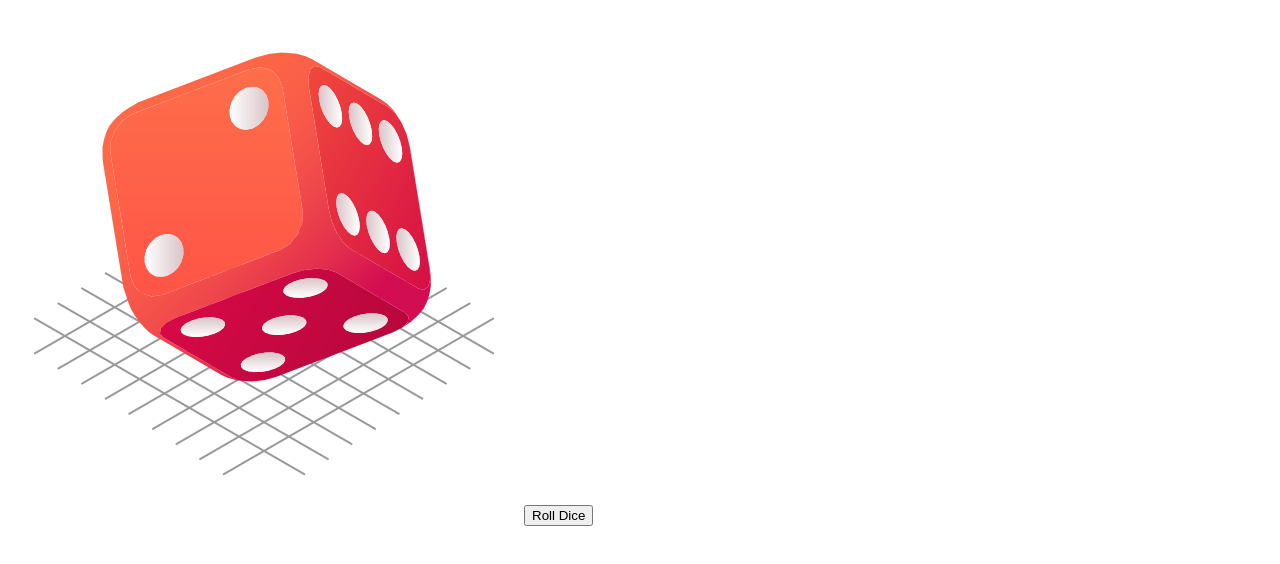
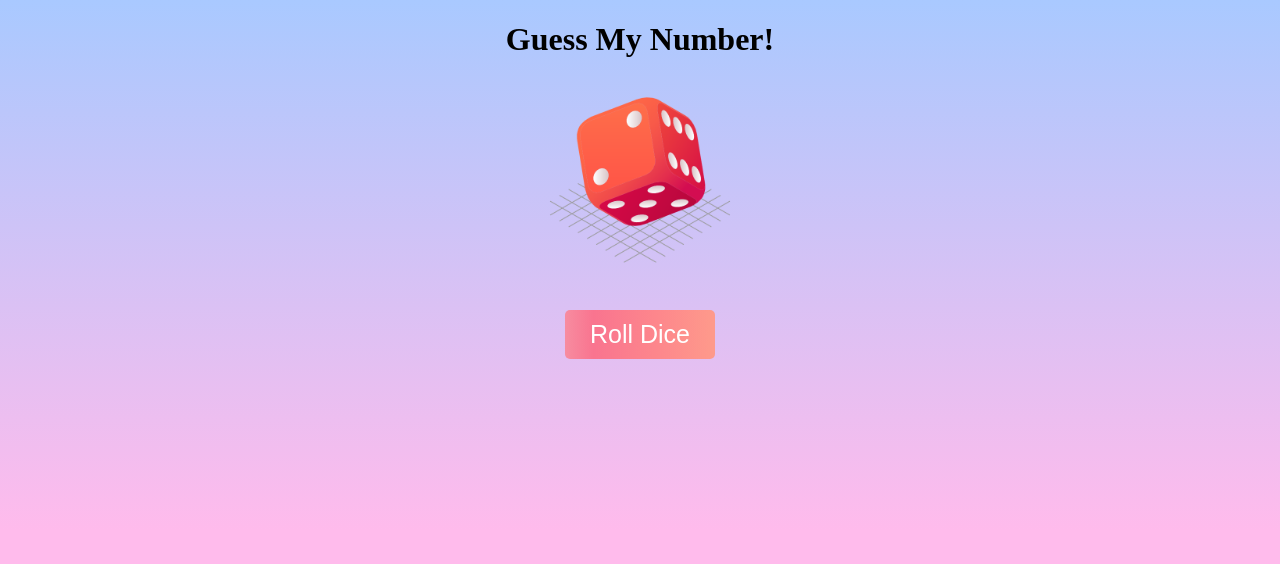
Before and after one commit to VishalValvi-83/Dice-Roller, a plain HTML site: page Index.html in a window 1280 px wide. Drawn offline with Linux system fonts and the light colour scheme.

Commit message:
css aplied

```diff
--- a/Index.html
+++ b/Index.html
@@ -3,10 +3,12 @@
 <head>
     <meta charset="UTF-8">
     <meta name="viewport" content="width=device-width, initial-scale=1.0">
+    <link rel="stylesheet" href="style.css">
     <title>Document</title>
 </head>
 <body>
+    <h1 class="title">Guess My Number!</h1>
     <img src="dice-default.png" alt="dice" class="dice-img" />
-    <button type="button" class="btn">Roll Dice</button>
+    <button type="button" class="btn-roll">Roll Dice</button>
 </body>
 </html>
--- /dev/null
+++ b/style.css
@@ -0,0 +1,33 @@
+body {
+    background-color: #A9C9FF;
+    min-height: 100vh;
+    background-image: linear-gradient(180deg, #A9C9FF 0%, #FFBBEC 64%);
+    background-repeat: no-repeat;
+    background-size: cover;
+
+}
+
+.dice-img {
+    width: 200px;
+    height: 200px;
+    display: block;
+    margin: 20px auto;
+}
+
+.title {
+    text-align: center;
+}
+
+.btn-roll {
+    width: 150px;
+    display: block;
+    margin: 30px auto;
+    font-size: 25px;
+    padding: 10px 20px;
+    border: none;
+    border-radius: 5px;
+    background-image: linear-gradient(to right, #f78ca0 0%, #f9748f 19%, #fd868c 60%, #fe9a8b 100%);
+    color: #fff;
+    cursor: pointer;
+
+}
```
